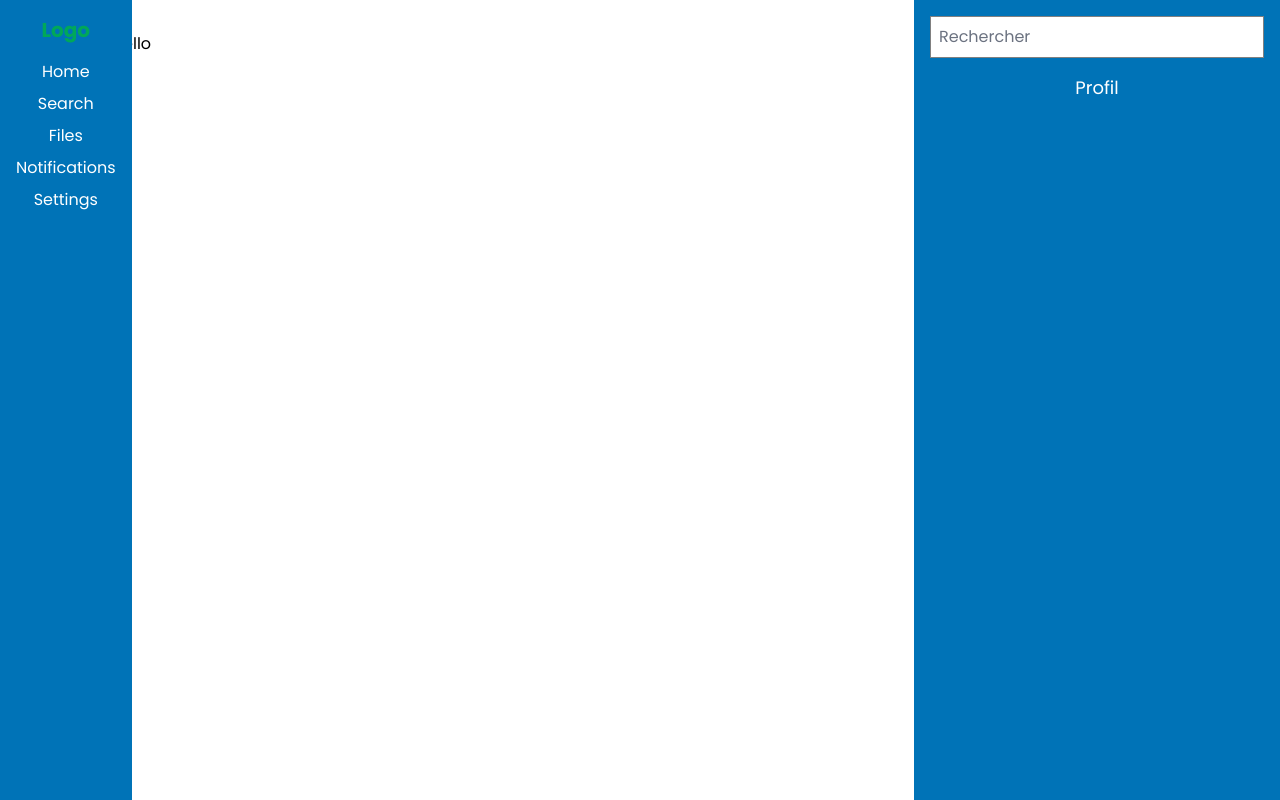
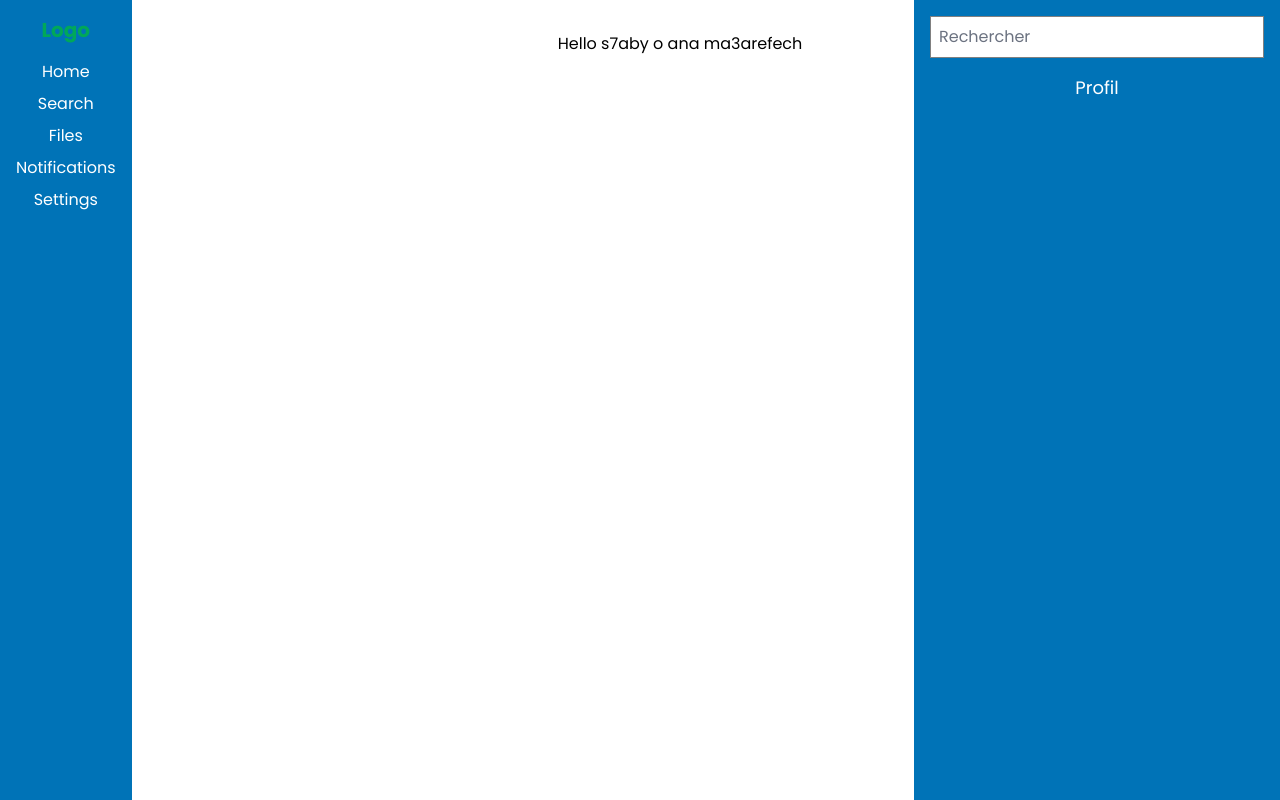
Before and after one commit to aznidi/isgihub-front, a React (Vite) app: page / in a window 1280 px wide. Built offline with nearby package versions, Linux system fonts and the light colour scheme.

Commit message:
Premier commit

```diff
--- a/src/pages/HomePage.jsx
+++ b/src/pages/HomePage.jsx
@@ -2,9 +2,9 @@
 
 function HomePage() {
   return (
-    <div>
-      Hello
-    </div>
+   <center> <div>
+      Hello s7aby o ana ma3arefech
+    </div></center>
   )
 }
 
```
